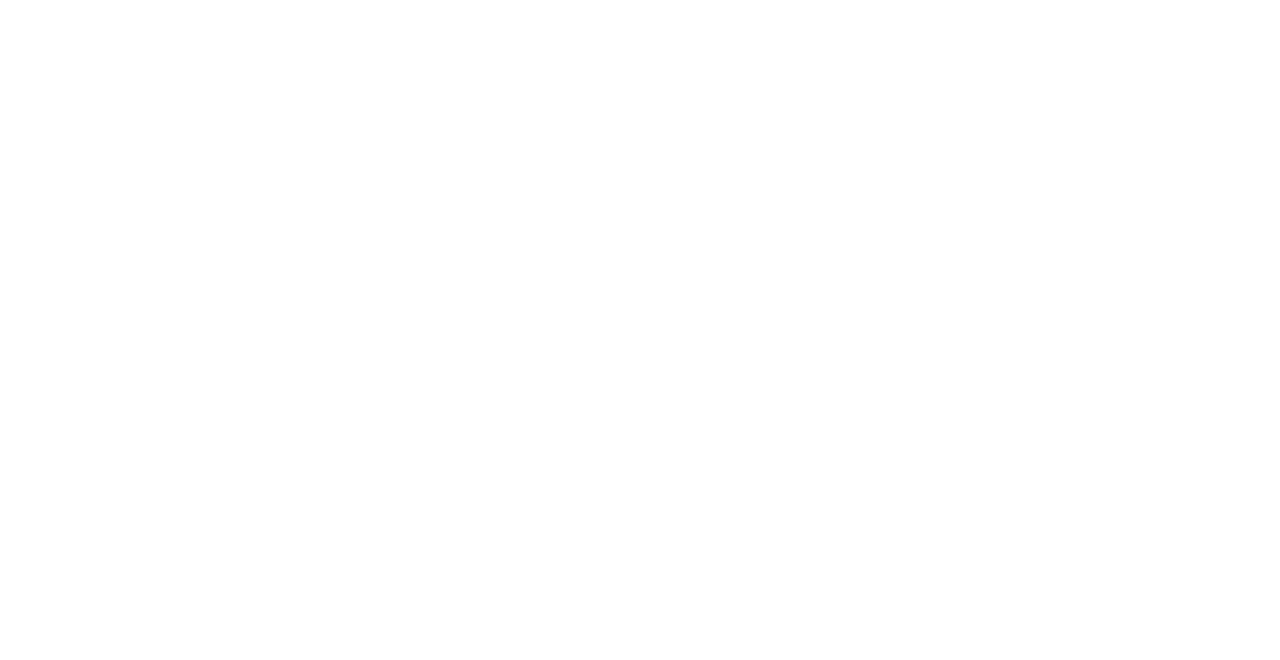
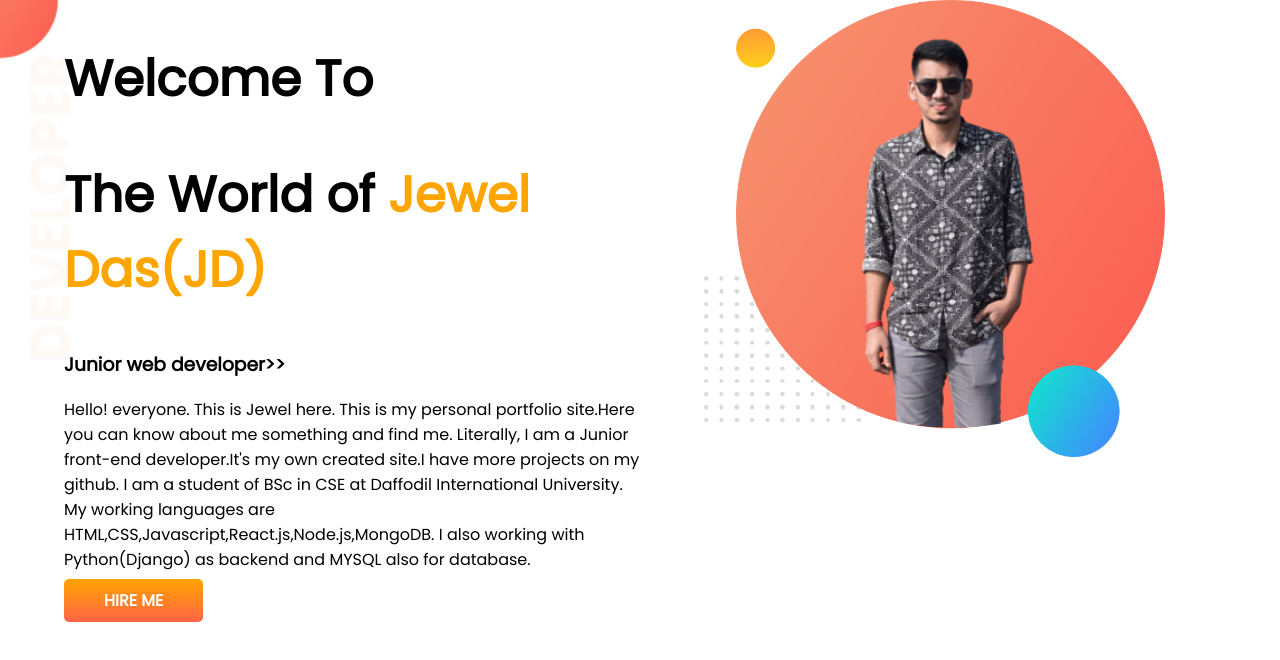
Before and after one commit to Jeweldas26/developer-portfolio, a plain HTML site: page index.html in a window 1280 px wide. Drawn offline with Linux system fonts and the light colour scheme.

Commit message:
first part

```diff
--- a/index.html
+++ b/index.html
@@ -5,9 +5,25 @@
     <meta http-equiv="X-UA-Compatible" content="IE=edge">
     <meta name="viewport" content="width=device-width, initial-scale=1.0">
     <title>Jewel portfolio</title>
+    <link rel="preconnect" href="https://fonts.googleapis.com">
+    <link rel="preconnect" href="https://fonts.gstatic.com" crossorigin>
+    <link href="https://fonts.googleapis.com/css2?family=Poppins&display=swap" rel="stylesheet">
     <link rel="stylesheet" href="style.css">
 </head>
 <body>
+    <section class="top-banner">
+        <div class="half-width">
+        <h1>Welcome To</h1>
+        <h1>The World of <span class="orange-color">Jewel Das(JD)</span></h1>
+        <h3>Junior web developer>></h3>
+        <p>Hello! everyone. This is Jewel here. This is my personal portfolio site.Here you can know about me something and find me. Literally, I am a Junior front-end developer.It's my own created site.I have more projects on my github. I am a student of BSc in CSE at Daffodil International University. My working languages are HTML,CSS,Javascript,React.js,Node.js,MongoDB. I also working with Python(Django) as backend and MYSQL also for database.</p>
+        <a class="link-button" href="https://www.linkedin.com/in/jewel-das-jd-1379a11b6/" target="_blank">HIRE ME</a>
+        </div>
+        <div class="half-width">
+            <img src="images/Jeweldas-bg.png" alt="mypicture">
+        </div>
+    </section>
+
 
 </body>
 </html>
--- a/style.css
+++ b/style.css
@@ -0,0 +1,32 @@
+body{
+    font-family: 'Poppins', sans-serif;
+    margin: 0px;
+}
+h1{
+    font-size: 50px;
+}
+.orange-color{
+    color: orange;
+}
+section{
+    display: flex;
+}
+.half-width{
+    width: 50%;
+    padding-left: 5%;
+}
+.half-width img{
+    width: 80%;
+}
+.link-button{
+    text-decoration: none;
+    background-image: linear-gradient(orange, tomato);
+    color: white;
+    font-weight: 700;
+    padding: 10px 40px;
+    border-radius: 5px;
+}
+.top-banner{
+    background-image: url(images/top-banner.png);
+    background-repeat: no-repeat;
+}
```
Also changed, not shown: images/Jeweldas-bg.png (added), images/dream-bg.png (added), images/exp-bg.png (added), images/jhankar.png (added), images/jhankar2.png (added), images/my-bg.png (added), images/my-bg2.png (added), images/top-banner.png (added), showOff/Jewel.jpg (added), showOff/Jewel2.jpg (added), 7 other files.
